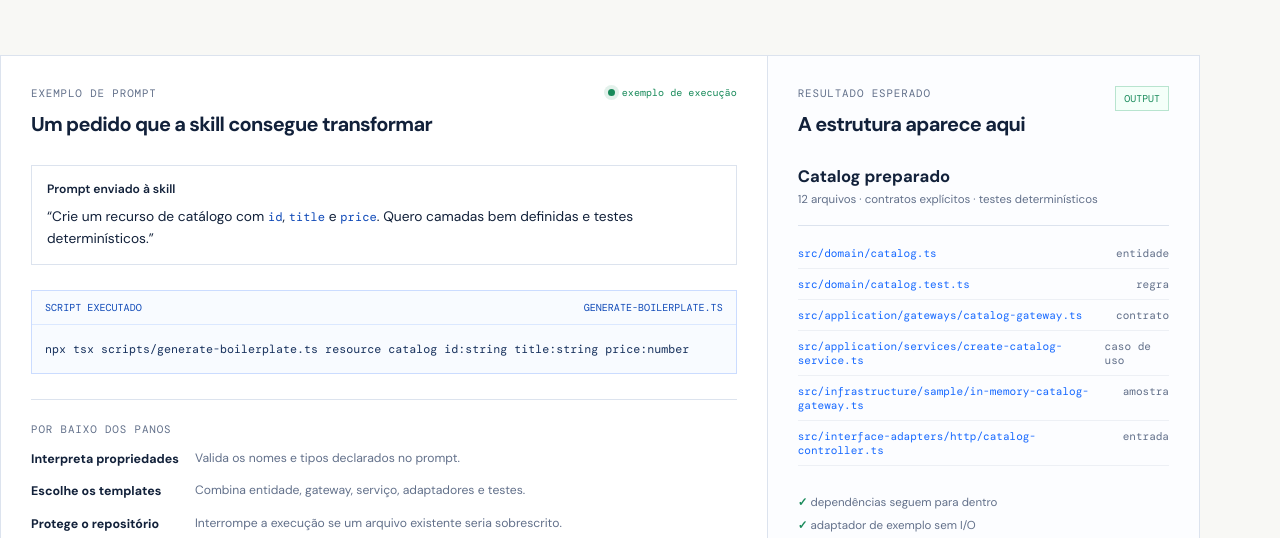
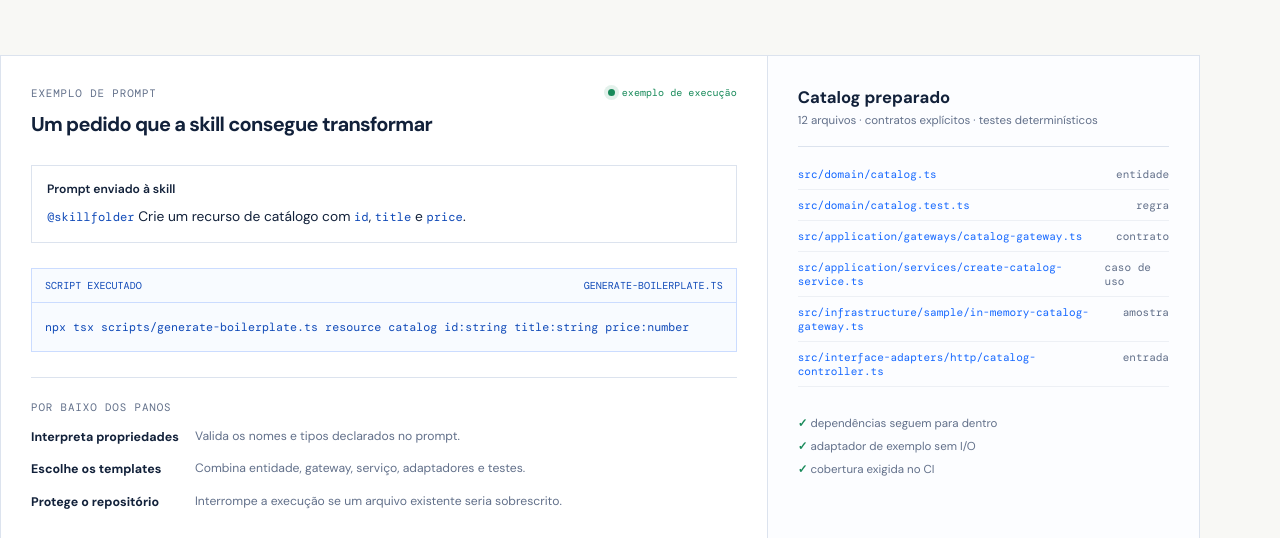
Before and after one commit to ronanrodrigo/lab, a website: page skillffolder/index.html in a window 1280 px wide. Shown: the part 405-943 px from the top of the page. Drawn offline with nearby package versions, Linux system fonts and the light colour scheme.

Commit message:
refactor: focus Skillffolder example

```diff
--- a/skillffolder/index.html
+++ b/skillffolder/index.html
@@ -36,7 +36,7 @@
 
           <section class="prompt-example" aria-label="Prompt de exemplo">
             <p class="prompt-label">Prompt enviado à skill</p>
-            <p>“Crie um recurso de catálogo com <code>id</code>, <code>title</code> e <code>price</code>. Quero camadas bem definidas e testes determinísticos.”</p>
+            <p><code>@skillfolder</code> Crie um recurso de catálogo com <code>id</code>, <code>title</code> e <code>price</code>.</p>
           </section>
 
           <div class="command-block">
@@ -54,11 +54,7 @@
           </section>
         </div>
 
-        <section class="output" aria-labelledby="output-title">
-          <div class="output-heading">
-            <div><p class="panel-label">resultado esperado</p><h2 id="output-title">A estrutura aparece aqui</h2></div>
-            <span class="state-pill is-ready">output</span>
-          </div>
+        <section class="output" aria-label="Exemplo de output gerado">
           <div class="result-state">
             <div class="result-summary"><strong>Catalog preparado</strong><span>12 arquivos · contratos explícitos · testes determinísticos</span></div>
             <ul class="file-list" aria-label="Exemplo de arquivos gerados">
@@ -83,6 +79,5 @@
         <div><h2>Um gerador não substitui<br />a arquitetura. Ele a torna visível.</h2><p>A Skillffolder apresenta a intenção, o comando e o resultado lado a lado para que você revise a decisão antes de criar código.</p></div>
       </section>
     </main>
-    <footer>Skillffolder · protótipo para validar um fluxo de geração guiada</footer>
   </body>
 </html>
--- a/skillffolder/styles.css
+++ b/skillffolder/styles.css
@@ -1,4 +1,4 @@
-:root { --paper:#f8f8f5; --ink:#12213a; --muted:#62708a; --rule:#dce3ee; --blue:#1769ff; --pale:#edf4ff; --blue-deep:#104ab8; --green:#188a5a; --danger:#b84444; --serif:"DM Serif Display",Georgia,serif; --sans:"DM Sans",sans-serif; --mono:"DM Mono",monospace; }
+:root { color-scheme:light dark; --paper:#f8f8f5; --surface:#fff; --output:#fcfdff; --ink:#12213a; --muted:#62708a; --rule:#dce3ee; --blue:#1769ff; --pale:#edf4ff; --blue-deep:#104ab8; --command:#f8fbff; --command-rule:#cbdcff; --green:#188a5a; --serif:"DM Serif Display",Georgia,serif; --sans:"DM Sans",sans-serif; --mono:"DM Mono",monospace; }
 * { box-sizing:border-box; }
 html { scroll-behavior:smooth; }
 body { margin:0; color:var(--ink); background:var(--paper); font-family:var(--sans); -webkit-font-smoothing:antialiased; }
@@ -15,7 +15,7 @@ h1,h2,p { margin-top:0; }
 h1 { max-width:850px; margin-bottom:18px; font:clamp(3.5rem,7vw,6.8rem)/.92 var(--serif); letter-spacing:-.055em; }
 h1 em { color:var(--blue); font-style:italic; }
 .lede { max-width:515px; margin:0; color:var(--muted); font-size:1.08rem; line-height:1.6; }
-.workbench { display:grid; grid-template-columns:minmax(0,1.28fr) minmax(330px,.72fr); width:min(calc(100% - 80px),1440px); min-height:640px; border:1px solid var(--rule); background:#fff; }
+.workbench { display:grid; grid-template-columns:minmax(0,1.28fr) minmax(330px,.72fr); width:min(calc(100% - 80px),1440px); min-height:640px; border:1px solid var(--rule); background:var(--surface); }
 .studio,.output { padding:30px; }
 .studio { border-right:1px solid var(--rule); }
 .studio-heading,.output-heading { display:flex; align-items:flex-start; justify-content:space-between; gap:16px; margin-bottom:28px; }
@@ -23,18 +23,18 @@ h2 { margin:0; font-size:1.25rem; letter-spacing:-.035em; }
 .live-mark { display:inline-flex; align-items:center; gap:7px; color:var(--green); font: .63rem var(--mono); white-space:nowrap; }
 .live-mark i { width:7px; height:7px; border-radius:50%; background:var(--green); box-shadow:0 0 0 4px rgba(24,138,90,.12); }
 .prompt-label { display:block; margin:0 0 8px; color:var(--ink); font-size:.76rem; font-weight:600; }
-.prompt-example { padding:15px; border:1px solid var(--rule); background:#fff; }
+.prompt-example { padding:15px; border:1px solid var(--rule); background:var(--surface); }
 .prompt-example p:last-child { margin:0; color:var(--ink); font-size:.86rem; line-height:1.6; }
 .prompt-example code { display:inline; padding:0; color:var(--blue-deep); font:.76rem var(--mono); }
-.command-block { margin-top:25px; overflow:hidden; border:1px solid #cbdcff; background:#f8fbff; }
-.command-topline { display:flex; justify-content:space-between; gap:12px; padding:10px 13px; border-bottom:1px solid #dbe8ff; color:var(--blue-deep); font:.63rem var(--mono); text-transform:uppercase; }
-code { display:block; padding:15px 13px; overflow:auto; color:#17315d; font: .73rem/1.6 var(--mono); white-space:pre-wrap; }
+.command-block { margin-top:25px; overflow:hidden; border:1px solid var(--command-rule); background:var(--command); }
+.command-topline { display:flex; justify-content:space-between; gap:12px; padding:10px 13px; border-bottom:1px solid var(--command-rule); color:var(--blue-deep); font:.63rem var(--mono); text-transform:uppercase; }
+code { display:block; padding:15px 13px; overflow:auto; color:var(--blue-deep); font: .73rem/1.6 var(--mono); white-space:pre-wrap; }
 .execution-note { margin:18px 0 0; color:var(--muted); font-size:.74rem; line-height:1.5; }
 .under-the-hood { margin-top:25px; padding-top:22px; border-top:1px solid var(--rule); }
 .under-the-hood ol { display:grid; gap:14px; padding:0; margin:14px 0 0; list-style:none; counter-reset:steps; }
 .under-the-hood li { display:grid; grid-template-columns:150px 1fr; gap:14px; color:var(--muted); font-size:.76rem; line-height:1.45; }
 .under-the-hood b { color:var(--ink); font-size:.78rem; }
-.output { background:#fcfdff; }
+.output { background:var(--output); }
 .state-pill { padding:5px 8px; border:1px solid var(--rule); color:var(--muted); font:.62rem var(--mono); text-transform:uppercase; }
 .state-pill.is-ready { border-color:#b8e4cf; color:var(--green); background:#f4fff9; }
 .result-summary { padding-bottom:18px; border-bottom:1px solid var(--rule); }
@@ -52,7 +52,7 @@ code { display:block; padding:15px 13px; overflow:auto; color:#17315d; font: .73
 .principles h2 { font:clamp(2.25rem,4vw,4rem)/.98 var(--serif); letter-spacing:-.045em; }
 .principles div { display:flex; align-items:flex-end; justify-content:space-between; gap:35px; }
 .principles p:last-child { max-width:325px; margin:0; color:var(--muted); font-size:.9rem; line-height:1.6; }
-footer { width:min(calc(100% - 80px),1440px); margin:auto; padding:21px 0 32px; border-top:1px solid var(--rule); color:var(--muted); font:.67rem var(--mono); }
 @media (max-width:1050px) { .workbench { grid-template-columns:1fr; } .output { border-top:1px solid var(--rule); } .studio { border-right:0; } .principles { grid-template-columns:1fr; } }
-@media (max-width:680px) { .site-header,.intro,.workbench,.principles,footer { width:min(calc(100% - 32px),1440px); } .site-header { padding:20px 0; } .header-note { display:none; } .intro { margin:28px auto 40px; } h1 { font-size:3.25rem; } .workbench { display:block; } .studio,.output { padding:23px; border-right:0; } .under-the-hood li,.principles div { grid-template-columns:1fr; display:grid; gap:4px; } .principles { padding:60px 0; } }
+@media (max-width:680px) { .site-header,.intro,.principles { width:min(calc(100% - 32px),1440px); } .workbench { width:100%; border-inline:0; } .site-header { padding:20px 0; } .header-note { display:none; } .intro { margin:28px auto 40px; } h1 { font-size:3.25rem; } .workbench { display:block; } .studio,.output { padding:23px; border-right:0; } .under-the-hood li,.principles div { grid-template-columns:1fr; display:grid; gap:4px; } .principles { padding:60px 0; } }
+@media (prefers-color-scheme:dark) { :root { --paper:#111722; --surface:#161f2d; --output:#131c29; --ink:#edf3ff; --muted:#a9b7ca; --rule:#2d3a4f; --blue:#77a5ff; --pale:#1b2d4a; --blue-deep:#a9c6ff; --command:#16243a; --command-rule:#304b73; --green:#6dd7a2; } .skip-link { color:#0e1725; background:var(--blue); } .live-mark i { box-shadow:0 0 0 4px rgba(109,215,162,.14); } .state-pill.is-ready { border-color:#2f7658; color:var(--green); background:#13291f; } }
 @media (prefers-reduced-motion:reduce) { *,*::before,*::after { scroll-behavior:auto!important; animation-duration:.01ms!important; transition-duration:.01ms!important; } }
```
Also changed, not shown: skillffolder/README.md.
